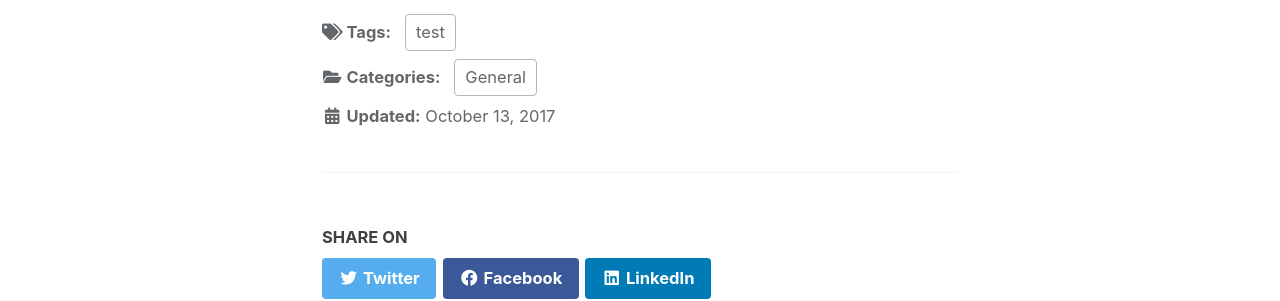
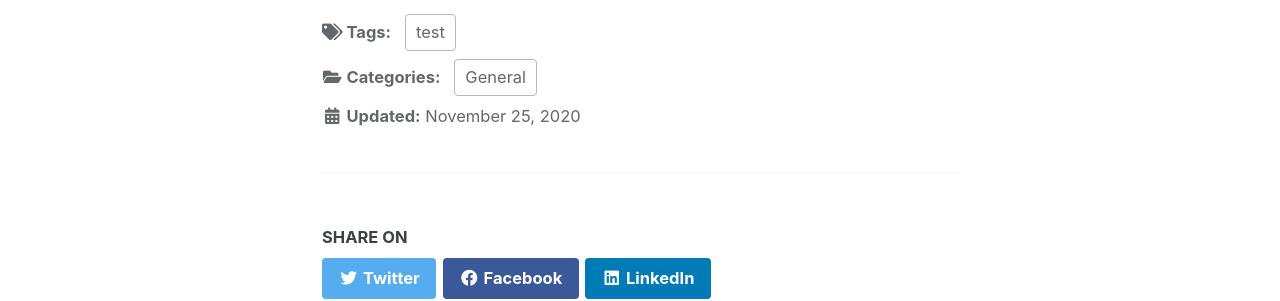
Before and after one commit to Guizuka/WarriorGoblinsWeb, a Jekyll site: the page built from _posts/2020-11-25-WarriorVsGoblins.md, in a window 1280 px wide. Shown: the part 881-1182 px from the top of the page. Built offline with Jekyll 4.4.1, drawn with Linux system fonts in a browser that asks for light colours; cached includes are drawn as plain includes.

Commit message:
updated post

```diff
--- a/_posts/2020-11-25-WarriorVsGoblins.md
+++ b/_posts/2020-11-25-WarriorVsGoblins.md
@@ -1,7 +1,7 @@
 ---
 title: "Test Post"
-date: 2017-10-13
-unity_dir: warriorvsgoblins
+date: 2020-11-25
+unity_dir: warriovsgoblins
 categories:
   - General
 tags:
```
